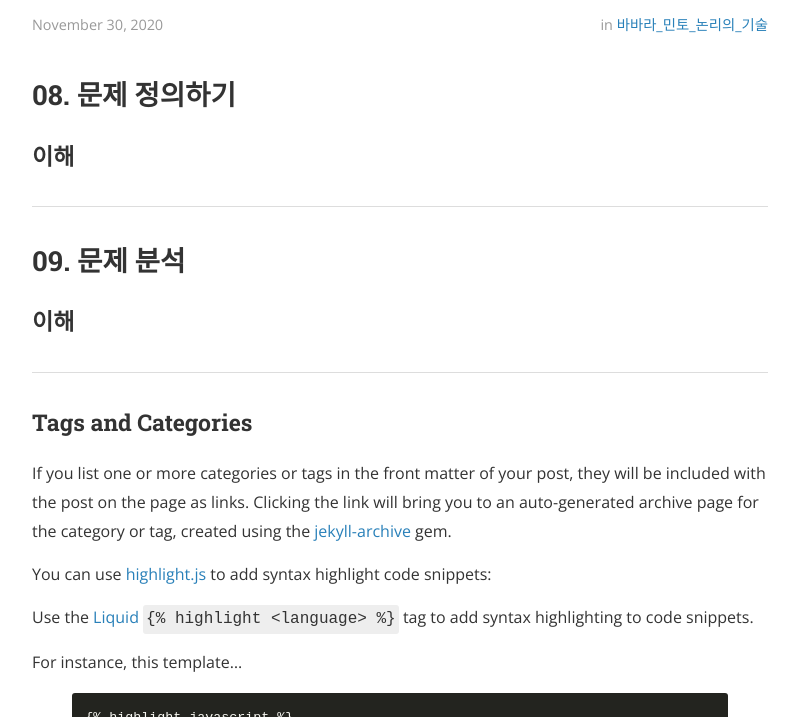
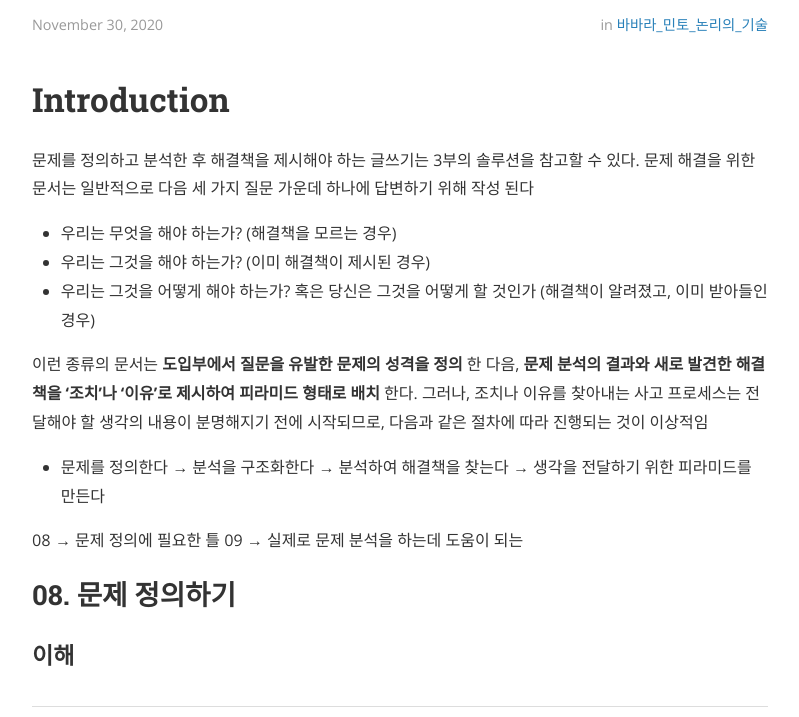
Before and after one commit to Taeho-Kim-0322/Taeho-Kim-0322.github.io, a Jekyll site: the page built from _posts/2020-11-30-논리의기술_3부.md, in a window 1280 px wide and 900 px high, scrolled down 326 px, cut to the strip 183-900 px from the top of the window. Shown: the whole strip, without its empty margins (240-1039 px from the left). Built offline with Jekyll 4.4.1, drawn with Linux system fonts in a browser that asks for light colours; nearby versions of some CDN libraries.

Commit message:
Update 2020-11-30-논리의기술_3부.md

```diff
--- a/_posts/2020-11-30-논리의기술_3부.md
+++ b/_posts/2020-11-30-논리의기술_3부.md
@@ -7,6 +7,21 @@ categories: "바바라_민토_논리의_기술"
 tags:	바바라민토 논리의기술 논리적 글쓰기
 cover:  "/assets/instacode.png"
 ---
+
+# Introduction
+문제를 정의하고 분석한 후 해결책을 제시해야 하는 글쓰기는 3부의 솔루션을 참고할 수 있다.
+문제 해결을 위한 문서는 일반적으로 다음 세 가지 질문 가운데 하나에 답변하기 위해 작성 된다
+ - 우리는 무엇을 해야 하는가? (해결책을 모르는 경우)
+ - 우리는 그것을 해야 하는가? (이미 해결책이 제시된 경우)
+ - 우리는 그것을 어떻게 해야 하는가? 혹은 당신은 그것을 어떻게 할 것인가 (해결책이 알려졌고, 이미 받아들인 경우)
+
+이런 종류의 문서는 __도입부에서 질문을 유발한 문제의 성격을 정의__ 한 다음, __문제 분석의 결과와 새로 발견한 해결책을 '조치'나 '이유'로 제시하여 피라미드 형태로 배치__ 한다.
+그러나, 조치나 이유를 찾아내는 사고 프로세스는 전달해야 할 생각의 내용이 분명해지기 전에 시작되므로, 다음과 같은 절차에 따라 진행되는 것이 이상적임
+ - 문제를 정의한다 → 분석을 구조화한다 → 분석하여 해결책을 찾는다 → 생각을 전달하기 위한 피라미드를 만든다
+
+08 → 문제 정의에 필요한 틀
+09 → 실제로 문제 분석을 하는데 도움이 되는
+
 
 ## 08. 문제 정의하기
 
```
